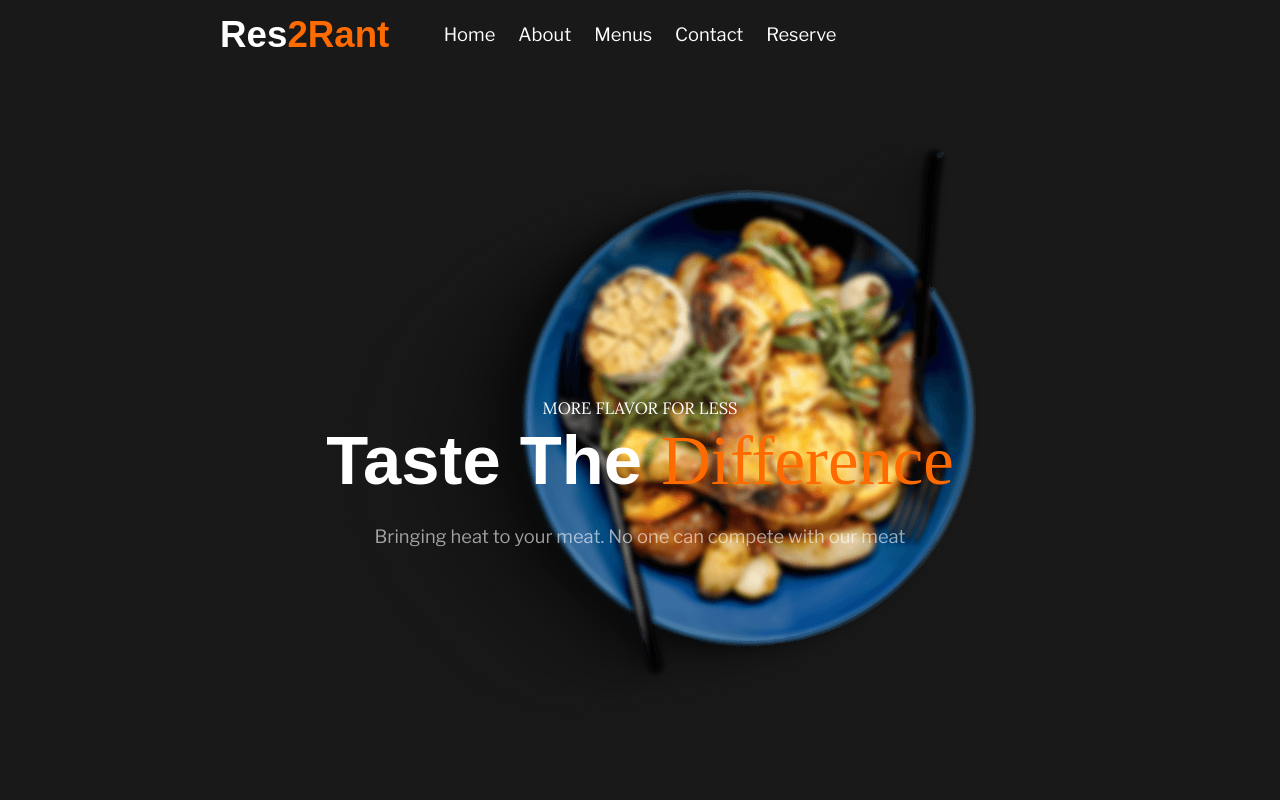
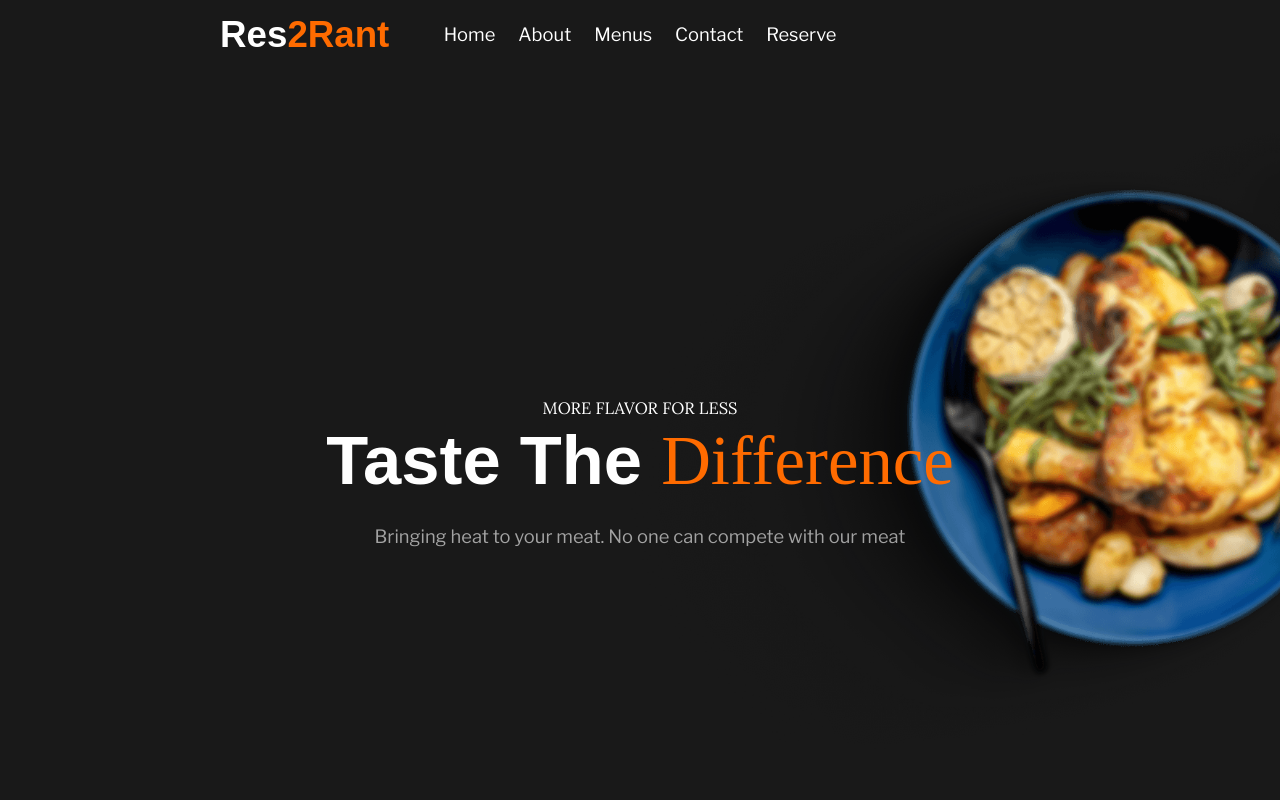
Before and after one commit to nazmus767921/Restaurant_project-1.00, a React (Vite) app: page / in a window 1280 px wide. Shown: the top 800 px of the page. Built offline with nearby package versions, Linux system fonts and the light colour scheme; a web font is replaced by a local one.

Commit message:
hero bg image animation updated

```diff
--- a/src/pages/Home/components/Hero/Hero.jsx
+++ b/src/pages/Home/components/Hero/Hero.jsx
@@ -6,6 +6,7 @@ import { hero } from "../../../../constant/en-us/home_page.constants";
 import getCursiveStyle from "../../../../utils/helpers/getCursiveStyle";
 import { Wrapper } from "./styles/Hero.styles";
 import { ease } from "../../../../utils/animation";
+import { devices } from "../../../../utils/breakpoints";
 
 const Hero = () => {
 	return (
@@ -44,6 +45,46 @@ const HeroImageWrapper = styled.div`
 		}
 	}
 	animation: moveLeft 2s ${ease["out-expo"]} forwards 0.35s;
+
+	@media screen and (${devices.md}) {
+		left: 5em;
+		/* animation */
+		@keyframes moveLeft {
+			0% {
+				left: 0;
+			}
+			100% {
+				left: 5rem;
+			}
+		}
+		animation: moveLeft 2s ${ease["out-expo"]} forwards 0.35s;
+	}
+	@media screen and (${devices["3xl"]}) {
+		left: -3em;
+		/* animation */
+		@keyframes moveLeft {
+			0% {
+				left: 0;
+			}
+			100% {
+				left: -3rem;
+			}
+		}
+		animation: moveLeft 2s ${ease["out-expo"]} forwards 0.35s;
+	}
+	@media screen and (${devices["4xl"]}) {
+		left: -16em;
+		/* animation */
+		@keyframes moveLeft {
+			0% {
+				left: 0;
+			}
+			100% {
+				left: -16rem;
+			}
+		}
+		animation: moveLeft 2s ${ease["out-expo"]} forwards 0.35s;
+	}
 `;
 
 export default Hero;
--- a/src/pages/Home/components/Hero/styles/Hero.styles.js
+++ b/src/pages/Home/components/Hero/styles/Hero.styles.js
@@ -1,5 +1,4 @@
 import styled from "styled-components";
-import { devices } from "../../../../../utils/breakpoints";
 
 export const Wrapper = styled.div`
 	/* i want this div to be 100% to screen even though it container has paddings using calc() */
```
